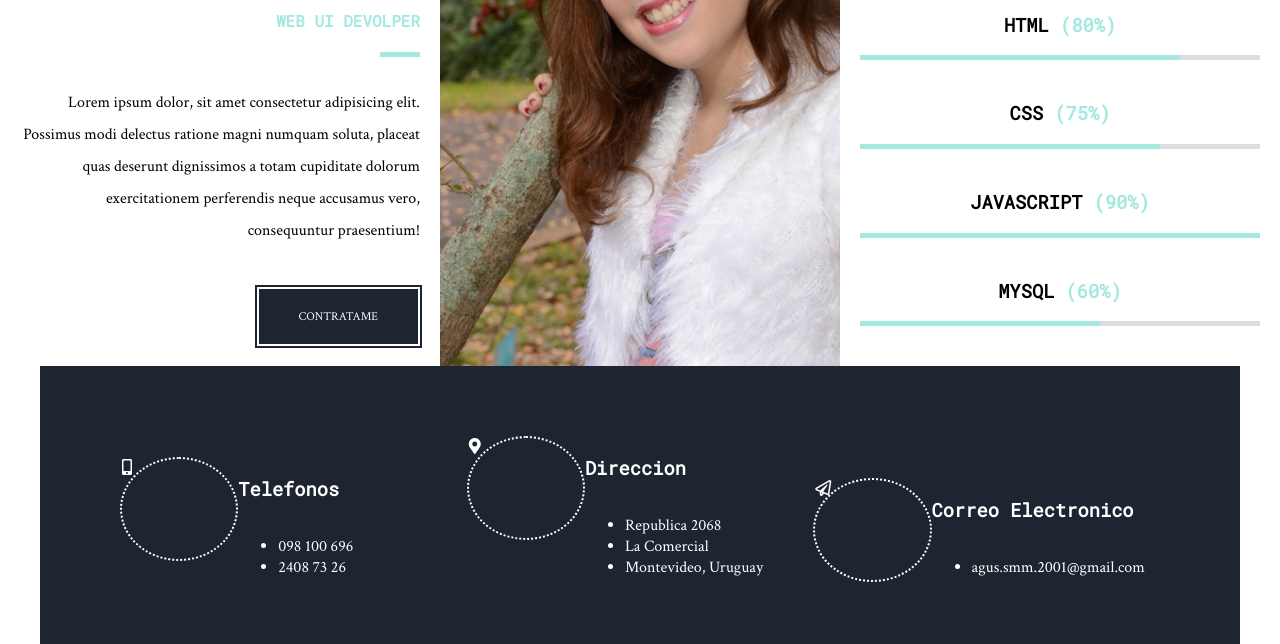
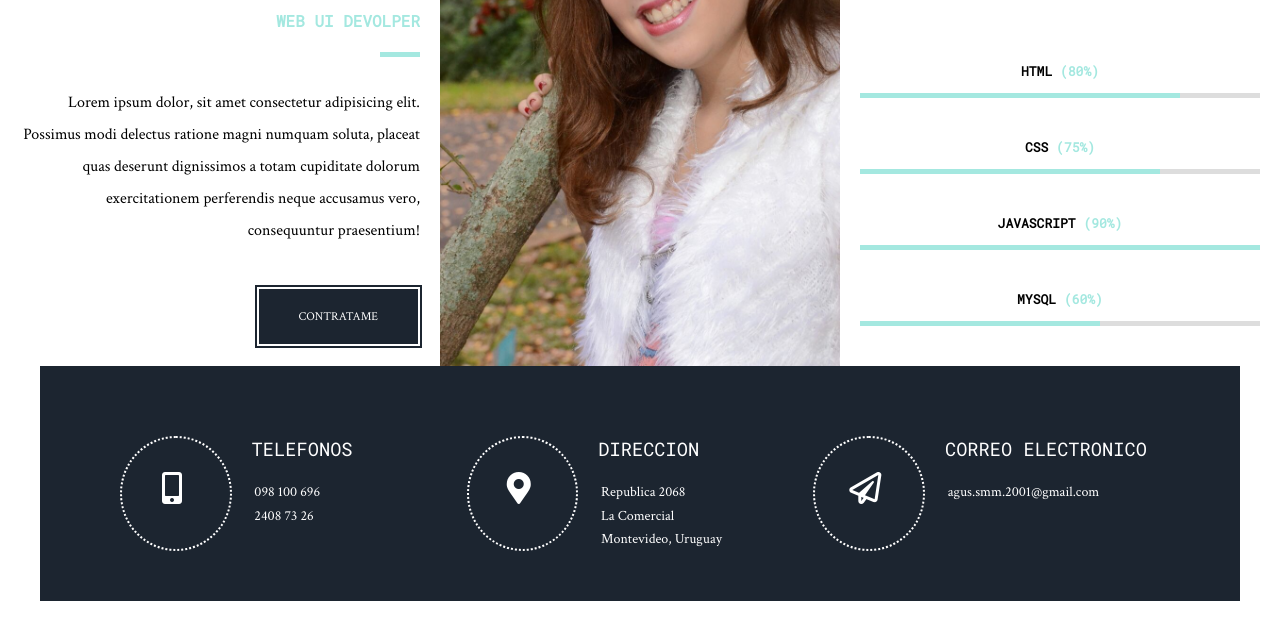
Before and after one commit to AgusSosa2001/Proyecto, a plain HTML site: page index.html in a window 1280 px wide. Shown: the part 338-982 px from the top of the page. After the commit the page ends 939 px from the top, so only its background shows below. Drawn offline with Linux system fonts and the light colour scheme; a script that the page names is missing.

Commit message:
feature/new-basic-layout/design - Refactor on layout home - Finished

```diff
--- a/Style.css
+++ b/Style.css
@@ -25,7 +25,10 @@ img {
 .layout-columns{
     display: flex;
   padding-top: 20px;
-  align-items: flex-end;
+}
+
+.layout-bottom-columns{
+    align-items: flex-end;
 }
 
 .layout-columns .col{
@@ -90,16 +93,12 @@ header nav a:before{
     color: #A4E8E0;
 }
 
-.content{
-
-}
+.content{}
 
 .column-center,
 .column-right,
 .column-left{
     box-sizing: border-box;
-
-
 }
 
 .column-left{
@@ -107,10 +106,7 @@ header nav a:before{
     text-align: right;
 }
 
-
 .column-center{}
-
-
 
 .column-right{
     padding: 20px;
@@ -131,6 +127,7 @@ header nav a:before{
     width: 40px;
     height: 5px;
     margin-bottom: 30px;
+    margin-right: 0;
     border: 0;
     background: #A4E8E0;
 }
@@ -161,7 +158,7 @@ header nav a:before{
 
 #profile-skills ul li h3{
     text-align: center;
-    font-size: 13;
+    font-size: 13px;
     text-transform: uppercase;
 }
 #profile-skills ul li h3 span{
@@ -186,25 +183,43 @@ footer{
     color: #fff;
 }
 
-footer .layout-columns{
-    align-items: flex-start;
-}
-
-footer aside .layout-columns{
-    align-items: flex-start;
-}
-
 footer aside div{
     display: flex;
     flex-direction: column;
     align-items: flex-start;
 }
 
-footer aside .icon{
+footer aside .icon i{
     width: 100px;
     height: 100px;
     text-align: center;
     line-height: 100px;
+}
+
+footer aside .icon{
     border: 2px dotted #fff;
     border-radius: 50%;
+    font-size: 32px;
 }
+
+footer aside .info{
+    padding-left: 20px;
+}
+
+footer aside .info h3{
+    margin: 0;
+    margin-bottom: 1em;
+    text-transform: uppercase;
+    font-weight: normal;
+}
+
+footer aside .info ul{
+    list-style: none;
+    margin: 0;
+    padding: 0;
+}
+
+footer aside .info ul li {
+    padding: .2em;
+    font-size: 14px;
+}
--- a/index.html
+++ b/index.html
@@ -27,8 +27,8 @@
         </nav>
     </header>
 
-    <section class="content centered-layout layout-columns  ">
-        <aside id="profile-info" class="col column-left left">
+    <section class="content centered-layout layout-columns layout-bottom-columns">
+        <aside id="profile-info" class="col column-left">
             <h1>Agustina Sosa</h1>
             <h2>Web UI Devolper</h2>
             <hr class="right">
```
Also changed, not shown: Accesos/Acerca de mi.html (added), Accesos/Contacto.html (added), Accesos/Experiencia.html (added), Accesos/Portfolio.html (added), Accesos/Servicios.html (added).
